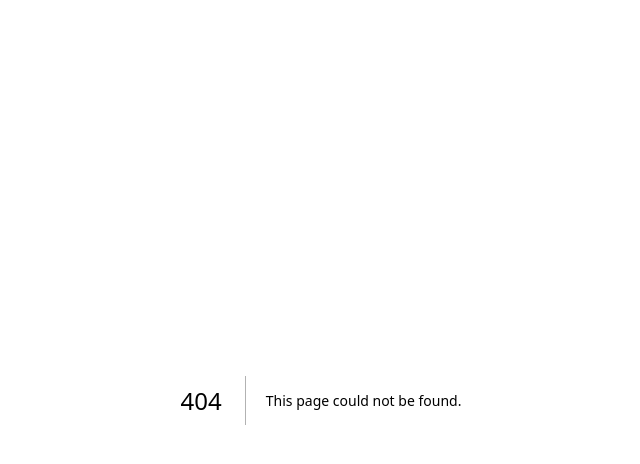
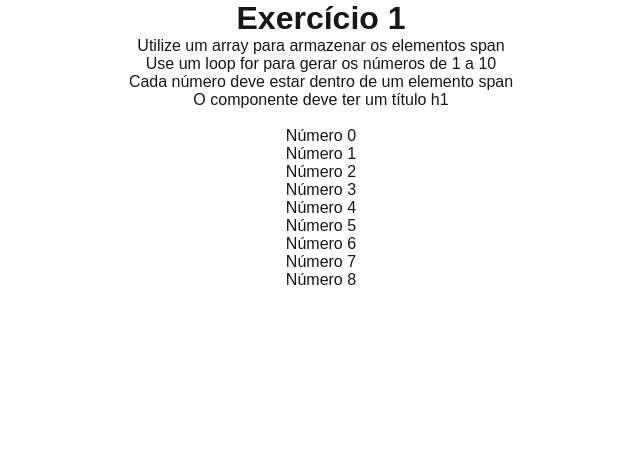
Before and after one commit to JoaoVictorCRP/programacao-script, a Next.js app in the folder 0-introducao-ao-next/first-app/: page /exercicio1 in a window 1280 px wide. Before the commit this address had no page. Shown: the top 464 px of the page, without its empty margins (319-959 px from the left). Built offline with nearby package versions, Linux system fonts and the light colour scheme.

Commit message:
exercicio 1 concluido

```diff
--- /dev/null
+++ b/0-introducao-ao-next/first-app/app/exercicio1/page.jsx
@@ -0,0 +1,35 @@
+
+
+export default function page () {
+    const array = []
+    for(let i=0;i<9;i++){
+        array.push(<span>Número {i}</span>)
+    }
+
+    const exerciseDetails = [
+        'Utilize um array para armazenar os elementos span',
+        'Use um loop for para gerar os números de 1 a 10',
+        'Cada número deve estar dentro de um elemento span',
+        'O componente deve ter um título h1'
+    ]
+
+    return (
+    <div style={{'textAlign':'center'}}>
+        <h1>Exercício 1</h1>
+
+        <ul>
+            {exerciseDetails.map((element,index) => (
+                <li key={index}> {element} </li>
+
+            ))}
+        </ul>
+
+        <br/>
+        {array.map((n, index) => (
+            <div key={index}>
+                {n}
+            </div>
+        ))}
+    </div>
+    )
+}
--- a/0-introducao-ao-next/first-app/app/page.jsx
+++ b/0-introducao-ao-next/first-app/app/page.jsx
@@ -1,8 +1,8 @@
 export default function Page () {
-    return ( <div style={{'textAlign':'center'}}>
+    return <div style={{'textAlign':'center'}}>
         <h1>Programação Script</h1>
         <h3>Com Professor Leonardo</h3>
         <p>Sobre Nós</p>
-      </div>
-    )
+
+    </div>
 }
```
